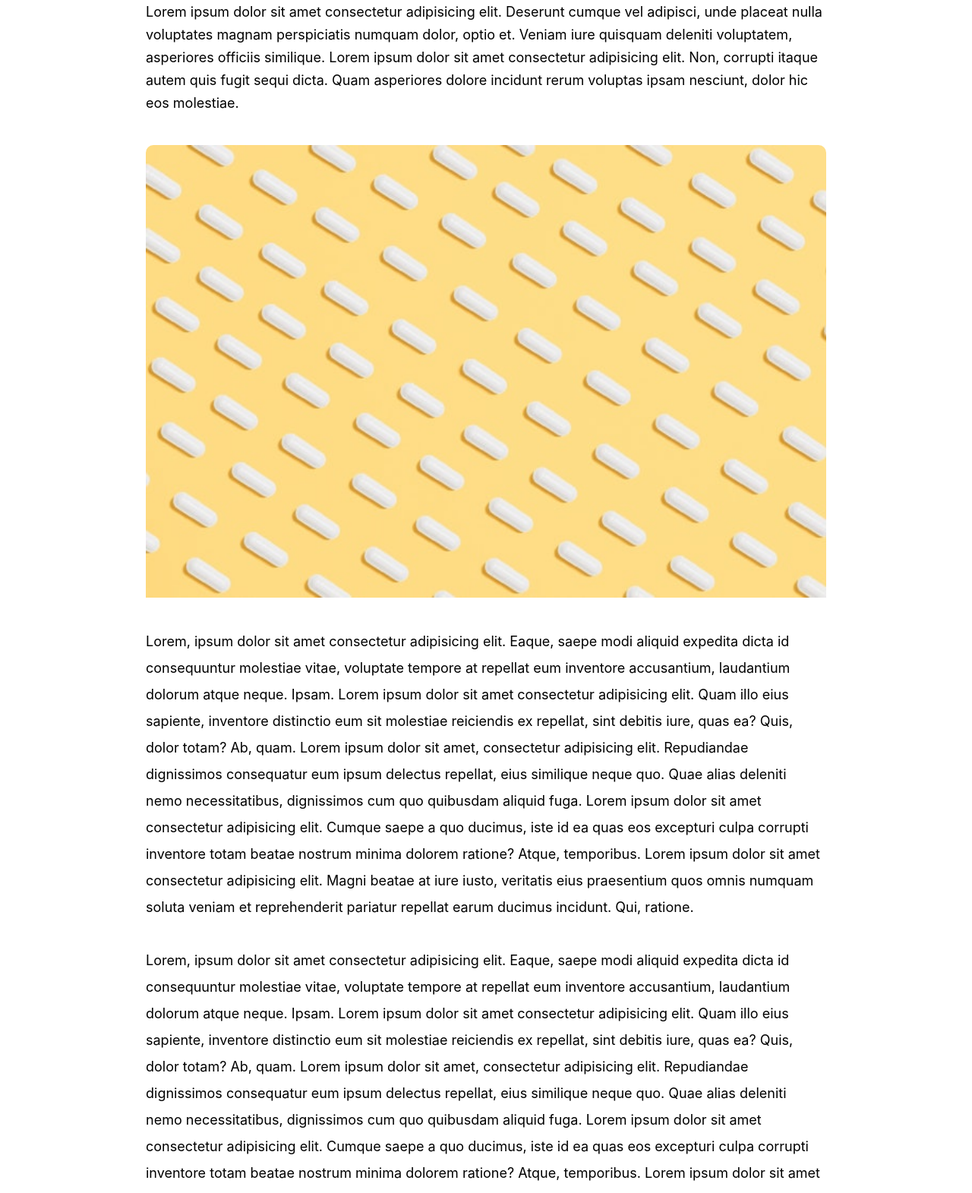
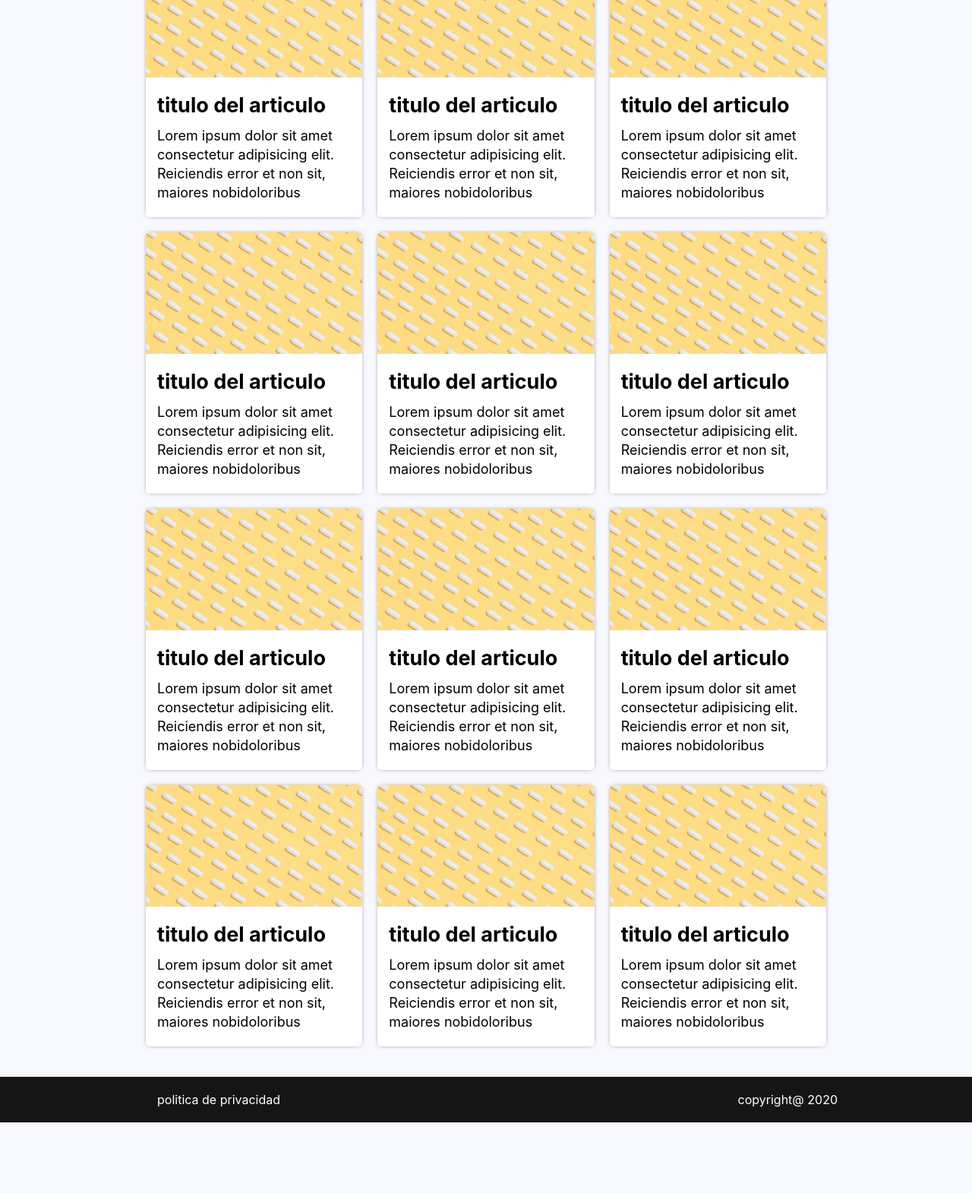
Before and after one commit to Srjeisson/personal-blog-, a plain HTML site: page index.html in a window 1280 px wide. Shown: the part 162-1733 px from the top of the page at 76% size. After the commit the page ends 1640 px from the top, so only its background shows below. Drawn offline with Linux system fonts and the light colour scheme.

Commit message:
pagina principal

```diff
--- a/css/estilos.css
+++ b/css/estilos.css
@@ -2,204 +2,125 @@
   margin: 0;
   padding: 0;
 }
+
 body{
+  font-family: -apple-system, BlinkMacSystemFont, 'Segoe UI', Roboto, Oxygen, Ubuntu, Cantarell, 'Open Sans', 'Helvetica Neue', sans-serif;
+  background-color: ghostwhite;
   overflow-x: hidden;
-  font-family: -apple-system, BlinkMacSystemFont, 'Segoe UI', Roboto, Oxygen, Ubuntu, Cantarell, 'Open Sans', 'Helvetica Neue', sans-serif;
-}
-
-.contenedor {
-  width:50%;
-  max-width: 1200px;
-  margin:10px auto;
-  box-sizing: border-box;
-
 }
 
 .header{
   width: 100%;
-  padding: 20px ;
+  background-color:#151515;
+  padding: 15px;
+  position:sticky ;
+  top: 0;
+}
+
+.head-wrap{
+  box-sizing: border-box;
+  width: 70%;
+  max-width: 1600px;
+  margin: 0 auto;
   display: flex;
   justify-content: space-between;
   align-items: center;
-  font-size: 20px;
-  position: sticky;
-  top: 0;
-  margin-bottom: 50px;
-  box-shadow: -10px 3px 30px -19px rgba(0,0,0,0.84);
-  background-color: #FFF;
+  padding: 5px 0px;
+  color: #fff;
 }
+
+.menu-wrap{
+  display: flex;
+}
+
 .menu{
   display: flex;
-  margin-right: 100px;
 }
-.menu-list{
+
+.list-menu{
   padding: 0px 20px;
   list-style: none;
 }
+
 .url-menu{
   text-decoration: none;
-}
-.url-menu:hover{
-  color: #084B8A;
+  font-size: 20px;
+  color: #fff;
 }
 
-.name-page{
-  margin-left:100px ;
+.page-name{
+  font-size: 20px;
 }
 
-.autor{
-  display: flex;
-  flex-direction: column;
-  width: 100%;
-  margin: 0 auto;
-  padding: 20px 0px;
+.contenedor{
+  display: grid;
+  grid-template-columns:repeat(3, 1fr) ;
+  grid-template-rows:repeat(4, 1fr) ;
+  grid-template-areas: "card-1 card-2 card-3"
+                       "card-4 card-5 card-6"
+                       "card-7 card-8 card-9"
+                       "card-10 card-11 card-12";
+  grid-gap: 20px;
+  max-width: 1600px;
+  width: 70%;
+  margin: 40px auto;
+  box-sizing: border-box
 }
 
-.photo-autor{
-  width: 25%;
+.card{
+  background-color: #fff;
+  border: 1px soid transparent;
+  border-radius: 5px ;
+  overflow: hidden;
+  box-shadow: 0px 0px 7px -3px rgba(0,0,0,0.75);
 }
 
-.autor-name{
-  font-size: 15px;
-  text-transform: uppercase;
-  margin-top: 10px;
+.card:hover{
+  width: 101%;
+  height: 101%;
 }
 
-.info{
-  grid-area: info;
+.img{
+  object-fit: cover;
   width: 100%;
-  display: flex;
-  margin:0 auto;
-  flex-direction: column;
-  line-height: 35px;
+  height: 160px;
 }
 
-.article-tittle{
-  padding: 10px 0px 20px 0px;
-  font-size: 35px;
-  width: 100%;
-  text-transform: capitalize;
+.content-card{
+  padding: 20px 15px;
+  line-height: 25px;
+  font-size: 18px;
+  color: #000;
 }
 
-.small{
-  padding:0px 0px 40px 0px ;
-  font-size: 18px;
-  width: 100%;
-  line-height: 30px;
+.tittle-card{
+  padding-bottom: 15px;
+  color: #000;
 }
 
-.img-article{
-  padding:0px 0px 40px 0px ;
-  width: 100%;
-  object-fit: cover;
-  border: transparent 10px;
-  border-radius: 10px;
+.url-card{
+  text-decoration: none;
 }
 
-.all-description{
-  padding:0px 0px 10px 0px ;
-  font-size: 18px;
-  width: 100%;
+.card-1{
+  grid-area: card-1;
 }
 
-.pie{
+.footer{
   width: 100%;
-  padding: 20px ;
+  background-color:#151515;
+  padding: 15px;
+  position:sticky ;
+}
+
+.footer-wrap{
+  box-sizing: border-box;
+  width: 70%;
+  max-width: 1600px;
+  margin: 0 auto;
   display: flex;
   justify-content: space-between;
   align-items: center;
-  font-size: 20px;
-  background-color: #084B8A;
+  padding: 5px 0px;
   color: #fff;
 }
-
-.cookies{
-  margin-right: 100px;
-  text-decoration: none;
-  color: #fff;
-}
-
-.cp {
-  margin-left: 100px;
-}
-
-@media screen and (max-width:1300px){
-  .contenedor {
-    width: 70%;
-  }
-  .header{
-    margin-bottom:34px ;
-  }
-}
-@media screen and (max-width:1000px){
-  .contenedor {
-    width: 75%;
-  }
-  .header{
-    margin-bottom:28px ;
-  }
-}
-@media screen and (max-width:700px){
-  .contenedor {
-    width:80%;
-  }
-  .header{
-    margin-bottom: 21px;
-  }
-  .article-tittle{
-    font-size: 30px;
-  }
-}
-@media screen and (max-width:500px){
-  .contenedor {
-    width: 85%;
-  }
-  .header{
-    margin-bottom: 15;
-  }
-  .article-tittle{
-    font-size: 25px;
-  }
-  .header{
-    flex-direction: column;
-    justify-content: center;
-    align-items: center;
-  }
-  .name-page{
-    margin-right:130px ;
-    margin-bottom: 20px;
-    font-size: 40px;
-  }
-  .menu{
-    margin-right:10%;
-  }
-
-  .pie{
-    display: flex;
-    flex-direction: column;
-  }
-
-  .cp{
-    margin: 10px auto;
-  }
-  .cookies{
-    margin: 0 auto;
-  }
-}
-@media screen and (max-width:400px){
-  .contenedor {
-    width: 90%;
-  }
-  .header{
-    margin-bottom: 8px;
-  }
-  .article-tittle{
-    font-size: 20px;
-  }
-
-}
-@media screen and (max-width:300px){
-  .contenedor {
-    width: 95%;
-  }
-}
--- a/index.html
+++ b/index.html
@@ -9,70 +9,185 @@
 
 <body>
 
+  <header class="header">
+    <div class="head-wrap">
+      <h1 class="page-name">page name</h1>
+      <div class="menu-wrap">
+        <nav class="menu">
+          <li class="list-menu"> <a href="" class="url-menu">home</a></li>
+          <li class="list-menu"> <a href="" class="url-menu">home</a></li>
+          <li class="list-menu"> <a href="" class="url-menu">home</a></li>
+        </nav>
+        <input type="button" value="acerca de">
+      </div>
+    </div>
+  </header>
 
-  <header class="header">
-    <spam class="name-page">NEWS</spam>
-    <nav class="menu">
-      <li class="menu-list"> <a class="url-menu" href="">home</a></li>
-      <li class="menu-list"> <a class="url-menu"  href="">blog</a></li>
-      <li class="menu-list"> <a class="url-menu"  href="">about</a></li>
-    </nav>
-  </header>
   <div class="contenedor">
 
-
-    <article class="info">
-      <h1 class="article-tittle">titulo del articulo</h1>
-      <p class="small">Lorem ipsum dolor sit amet consectetur adipisicing elit. Deserunt cumque vel adipisci, unde
-        placeat nulla voluptates magnam perspiciatis numquam dolor, optio et. Veniam iure quisquam deleniti voluptatem,
-        asperiores officiis similique. Lorem ipsum dolor sit amet consectetur adipisicing elit. Non, corrupti itaque
-        autem quis fugit sequi dicta. Quam asperiores dolore incidunt rerum voluptas ipsam nesciunt, dolor hic eos
-        molestiae.</p>
-      <img src="./images/tarjeta.jpg" alt="" class="img-article">
-      <p class="all-description">
-        Lorem, ipsum dolor sit amet consectetur adipisicing elit. Eaque, saepe modi aliquid expedita dicta id
-        consequuntur molestiae vitae, voluptate tempore at repellat eum inventore accusantium, laudantium dolorum
-        atque
-        neque. Ipsam. Lorem ipsum dolor sit amet consectetur adipisicing elit. Quam illo eius sapiente, inventore
-        distinctio eum sit molestiae reiciendis ex repellat, sint debitis iure, quas ea? Quis, dolor totam? Ab,
-        quam.
-        Lorem ipsum dolor sit amet, consectetur adipisicing elit. Repudiandae dignissimos consequatur eum ipsum
-        delectus
-        repellat, eius similique neque quo. Quae alias deleniti nemo necessitatibus, dignissimos cum quo quibusdam
-        aliquid fuga. Lorem ipsum dolor sit amet consectetur adipisicing elit. Cumque saepe a quo ducimus, iste id
-        ea
-        quas eos excepturi culpa corrupti inventore totam beatae nostrum minima dolorem ratione? Atque, temporibus.
-        Lorem ipsum dolor sit amet consectetur adipisicing elit. Magni beatae at iure iusto, veritatis eius
-        praesentium
-        quos omnis numquam soluta veniam et reprehenderit pariatur repellat earum ducimus incidunt. Qui, ratione. <br> <br>
-        Lorem, ipsum dolor sit amet consectetur adipisicing elit. Eaque, saepe modi aliquid expedita dicta id
-        consequuntur molestiae vitae, voluptate tempore at repellat eum inventore accusantium, laudantium dolorum
-        atque
-        neque. Ipsam. Lorem ipsum dolor sit amet consectetur adipisicing elit. Quam illo eius sapiente, inventore
-        distinctio eum sit molestiae reiciendis ex repellat, sint debitis iure, quas ea? Quis, dolor totam? Ab,
-        quam.
-        Lorem ipsum dolor sit amet, consectetur adipisicing elit. Repudiandae dignissimos consequatur eum ipsum
-        delectus
-        repellat, eius similique neque quo. Quae alias deleniti nemo necessitatibus, dignissimos cum quo quibusdam
-        aliquid fuga. Lorem ipsum dolor sit amet consectetur adipisicing elit. Cumque saepe a quo ducimus, iste id
-        ea
-        quas eos excepturi culpa corrupti inventore totam beatae nostrum minima dolorem ratione? Atque, temporibus.
-        Lorem ipsum dolor sit amet consectetur adipisicing elit. Magni beatae at iure iusto, veritatis eius
-        praesentium
-        quos omnis numquam soluta veniam et reprehenderit pariatur repellat earum ducimus incidunt. Qui, ratione.
-      </p>
+    <article class="card card-1">
+      <a href="#" class="url-card">
+        <figure class="wrap-img">
+          <img class="img" src="./images/tarjeta.jpg" alt="">
+        </figure>
+        <div class="content-card">
+          <h2 class="tittle-card">titulo del articulo</h2>
+          <p class="text-card">Lorem ipsum dolor sit amet consectetur adipisicing elit. Reiciendis error et non sit,
+            maiores nobidoloribus   </p>
+        </div>
+      </a>
     </article>
 
-    <aside class="autor">
-      <img src="./images/badge.png" alt="" class="photo-autor">
-      <p class="autor-name">nombre del autor</p>
-      <p class="autor-description">description about autor and social network</p>
-    </aside>
+    <article class="card card-2">
+      <a href="#" class="url-card">
+        <figure class="wrap-img">
+          <img class="img" src="./images/tarjeta.jpg" alt="">
+        </figure>
+        <div class="content-card">
+          <h2 class="tittle-card">titulo del articulo</h2>
+          <p class="text-card">Lorem ipsum dolor sit amet consectetur adipisicing elit. Reiciendis error et non sit,
+            maiores nobidoloribus   </p>
+        </div>
+      </a>
+    </article>
+
+    <article class="card card-3">
+      <a href="#" class="url-card">
+        <figure class="wrap-img">
+          <img class="img" src="./images/tarjeta.jpg" alt="">
+        </figure>
+        <div class="content-card">
+          <h2 class="tittle-card">titulo del articulo</h2>
+          <p class="text-card">Lorem ipsum dolor sit amet consectetur adipisicing elit. Reiciendis error et non sit,
+            maiores nobidoloribus   </p>
+        </div>
+      </a>
+    </article>
+
+    <article class="card card-4">
+      <a href="#" class="url-card">
+        <figure class="wrap-img">
+          <img class="img" src="./images/tarjeta.jpg" alt="">
+        </figure>
+        <div class="content-card">
+          <h2 class="tittle-card">titulo del articulo</h2>
+          <p class="text-card">Lorem ipsum dolor sit amet consectetur adipisicing elit. Reiciendis error et non sit,
+            maiores nobidoloribus   </p>
+        </div>
+      </a>
+    </article>
+
+    <article class="card card-5">
+      <a href="#" class="url-card">
+        <figure class="wrap-img">
+          <img class="img" src="./images/tarjeta.jpg" alt="">
+        </figure>
+        <div class="content-card">
+          <h2 class="tittle-card">titulo del articulo</h2>
+          <p class="text-card">Lorem ipsum dolor sit amet consectetur adipisicing elit. Reiciendis error et non sit,
+            maiores nobidoloribus   </p>
+        </div>
+      </a>
+    </article>
+
+    <article class="card card-6">
+      <a href="#" class="url-card">
+        <figure class="wrap-img">
+          <img class="img" src="./images/tarjeta.jpg" alt="">
+        </figure>
+        <div class="content-card">
+          <h2 class="tittle-card">titulo del articulo</h2>
+          <p class="text-card">Lorem ipsum dolor sit amet consectetur adipisicing elit. Reiciendis error et non sit,
+            maiores nobidoloribus   </p>
+        </div>
+      </a>
+    </article>
+
+    <article class="card card-7">
+      <a href="#" class="url-card">
+        <figure class="wrap-img">
+          <img class="img" src="./images/tarjeta.jpg" alt="">
+        </figure>
+        <div class="content-card">
+          <h2 class="tittle-card">titulo del articulo</h2>
+          <p class="text-card">Lorem ipsum dolor sit amet consectetur adipisicing elit. Reiciendis error et non sit,
+            maiores nobidoloribus   </p>
+        </div>
+      </a>
+    </article>
+
+    <article class="card card-8">
+      <a href="#" class="url-card">
+        <figure class="wrap-img">
+          <img class="img" src="./images/tarjeta.jpg" alt="">
+        </figure>
+        <div class="content-card">
+          <h2 class="tittle-card">titulo del articulo</h2>
+          <p class="text-card">Lorem ipsum dolor sit amet consectetur adipisicing elit. Reiciendis error et non sit,
+            maiores nobidoloribus   </p>
+        </div>
+      </a>
+    </article>
+
+    <article class="card card-9">
+      <a href="#" class="url-card">
+        <figure class="wrap-img">
+          <img class="img" src="./images/tarjeta.jpg" alt="">
+        </figure>
+        <div class="content-card">
+          <h2 class="tittle-card">titulo del articulo</h2>
+          <p class="text-card">Lorem ipsum dolor sit amet consectetur adipisicing elit. Reiciendis error et non sit,
+            maiores nobidoloribus   </p>
+        </div>
+      </a>
+    </article>
+
+    <article class="card card-10">
+      <a href="#" class="url-card">
+        <figure class="wrap-img">
+          <img class="img" src="./images/tarjeta.jpg" alt="">
+        </figure>
+        <div class="content-card">
+          <h2 class="tittle-card">titulo del articulo</h2>
+          <p class="text-card">Lorem ipsum dolor sit amet consectetur adipisicing elit. Reiciendis error et non sit,
+            maiores nobidoloribus   </p>
+        </div>
+      </a>
+    </article>
+
+    <article class="card card-11">
+      <a href="#" class="url-card">
+        <figure class="wrap-img">
+          <img class="img" src="./images/tarjeta.jpg" alt="">
+        </figure>
+        <div class="content-card">
+          <h2 class="tittle-card">titulo del articulo</h2>
+          <p class="text-card">Lorem ipsum dolor sit amet consectetur adipisicing elit. Reiciendis error et non sit,
+            maiores nobidoloribus   </p>
+        </div>
+      </a>
+    </article>
+
+    <article class="card card-12">
+      <a href="#" class="url-card">
+        <figure class="wrap-img">
+          <img class="img" src="./images/tarjeta.jpg" alt="">
+        </figure>
+        <div class="content-card">
+          <h2 class="tittle-card">titulo del articulo</h2>
+          <p class="text-card">Lorem ipsum dolor sit amet consectetur adipisicing elit. Reiciendis error et non sit,
+            maiores nobidoloribus   </p>
+        </div>
+      </a>
+    </article>
+
   </div>
 
-  <footer class="pie">
-    <P class="cp">copyright-2020</P>
-    <a href="#" class="cookies">Politica de privacidad</a>
+  <footer class="footer">
+   <div class="footer-wrap">
+     <p class="cookies">politica de privacidad</p>
+     <p class="copyright">copyright@ 2020</p>
+   </div>
   </footer>
 
 </body>
```
